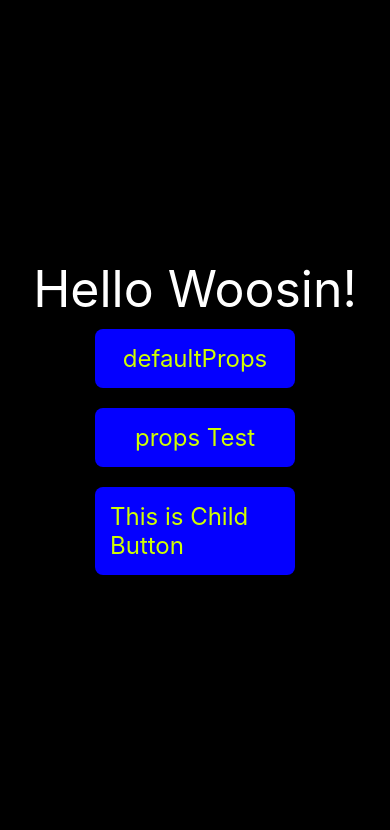
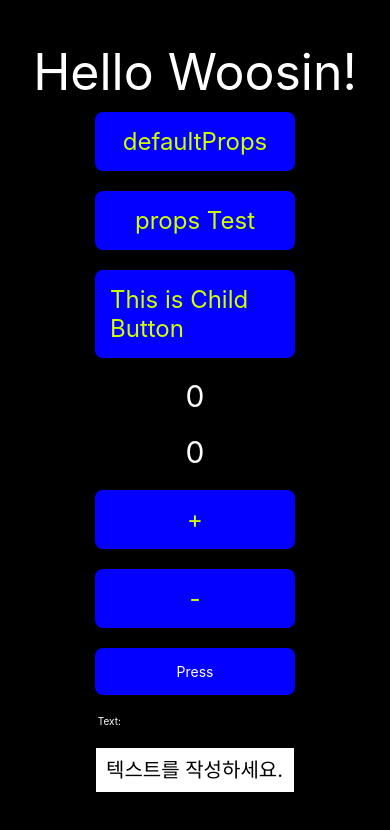
Before and after one commit to HWoosin/ReactNative_Practice, a React Native app: screen / in a window 390 px wide. Shown: the top 830 px of the page. Built offline with nearby package versions, Linux system fonts and the light colour scheme.

Commit message:
이번시간에는 useState, onPress, onChange, Input에 대해 공부했습니다.

```diff
--- a/App.js
+++ b/App.js
@@ -1,6 +1,9 @@
 import React from 'react'
 import {StyleSheet, Text, View } from 'react-native';
 import MyButton from './src/components/MyButton';
+import Counter from './src/components/Counter';
+import EventButton from './src/components/EventButton';
+import EventInput from './src/components/EventInput';
 
 const App = () => {
   // const name='woosin'
@@ -30,6 +33,9 @@ const App = () => {
     <MyButton onPress={()=> alert('defaultProps를 테스트함!')}/>
     <MyButton title='props Test' onPress={()=> alert('TouchableOpacity로 버튼을 만들고 Mybutton컴포넌트를 작성함!')}/>
     <MyButton onPress={()=> alert('children 매개를 테스트함!')}>This is Child Button</MyButton>
+    <Counter/>
+    <EventButton/>
+    <EventInput/>
     </View>
   );
 }
--- a/app.json
+++ b/app.json
@@ -4,7 +4,7 @@
     "slug": "my-first-expo",
     "version": "1.0.0",
     "orientation": "portrait",
-    "icon": "./assets/icon.png",
+    "icon": "./assets/konjac.png",
     "userInterfaceStyle": "light",
     "newArchEnabled": true,
     "splash": {
--- /dev/null
+++ b/src/components/Counter.js
@@ -0,0 +1,33 @@
+import React, { useState } from 'react'
+import { Text, View } from 'react-native'
+import MyButton from './MyButton';
+
+const Counter =() => {
+    const [count, setCount] = useState(0); //초깃값 0전달, setCount는 함수
+    const [double, setDouble] = useState(0); //초깃값 0전달, setDouble는 함수
+
+    return(
+        <View style={{
+            alignItems: 'center'
+        }}>
+            <Text style={{
+                fontSize:30,
+                margin:10,
+                color: '#fff'
+            }}>{count}</Text>
+             <Text style={{
+                fontSize:30,
+                margin:10,
+                color: '#fff'
+            }}>{double}</Text>
+            <MyButton title="+" onPress={() => {setCount(count+1);setDouble(double+2);}}/>
+            <MyButton title="-" onPress={() => {setCount(count-1);setDouble(double-2);}}/>{/*여러개의 useState를 사용가능*/}
+
+        </View>
+
+    );
+
+
+}
+
+export default Counter;
--- /dev/null
+++ b/src/components/EventButton.js
@@ -0,0 +1,37 @@
+import React, { Component } from 'react'
+import { Text, TouchableOpacity } from 'react-native'
+
+const EventButton = () =>{
+
+    const _onPressIn = () => {console.log("눌림!")};
+    const _onPressOut = () => {console.log("떼짐!")};
+    const _onPress = () => {console.log("그냥 누름!")};
+    const _onLongPress = () => {console.log("길게누름!")};
+
+    return (
+        <TouchableOpacity style={{
+            backgroundColor:'#0400ff',
+            padding:15,
+            width:200,
+            margin:10,
+            borderRadius:8, //모서리 둥글게
+            alignItems: 'center', //가로정렬
+            justifyContent: 'center', //세로정렬
+        }}
+        onPressIn={_onPressIn}
+        onLongPress={_onLongPress}
+        onPressOut={_onPressOut}
+        onPress={_onPress}
+
+        delayLongPress={3000}//3초
+        >
+
+            <Text style={{
+                color:"#fff"
+            }}>Press</Text>
+
+        </TouchableOpacity>
+    );
+}
+
+export default EventButton;
--- /dev/null
+++ b/src/components/EventInput.js
@@ -0,0 +1,34 @@
+import React, { useState } from 'react'
+import { Text, View, TextInput } from 'react-native'
+
+const EventInput = () => {
+    const [text ,setText] = useState('');
+    // const _onChange = event => setText(event.nativeEvent.text);
+    const _onChangeText = text => setText(text); // onChangeText를 통해 텍스트만 간편히 전달 가능
+    return (
+      <View>
+        <Text style={{
+            margin:10,
+            fontSize:10,
+            color:"#fff"
+        }}> Text: {text} </Text>
+
+        <TextInput style={{
+            backgroundColor:"#fff",
+            borderWidth:1,// 테두리
+            padding:10, //안쪽 여백- 텍스트와 테두리사이의 거리
+            fontSize:20,
+            width:200,
+            margin:10, //바깥 여백- 다른 컴포넌트와 거리
+            color:"#000"
+        }}
+            placeholder="텍스트를 작성하세요."
+            // onChange={_onChange}
+            onChangeText={_onChangeText}
+            />
+      </View>
+    );
+
+}
+
+export default EventInput;
--- a/src/components/MyButton.js
+++ b/src/components/MyButton.js
@@ -30,7 +30,7 @@ import PropTypes from 'prop-types'
 // };
 const MyButton = (props) => {//props 활용
     const {title='defaultProps',children, onPress} = props;
-    console.log(props);
+    // console.log(props);
     return(
         <TouchableOpacity style={
             {
```
Also changed, not shown: assets/konjac.png (added).
